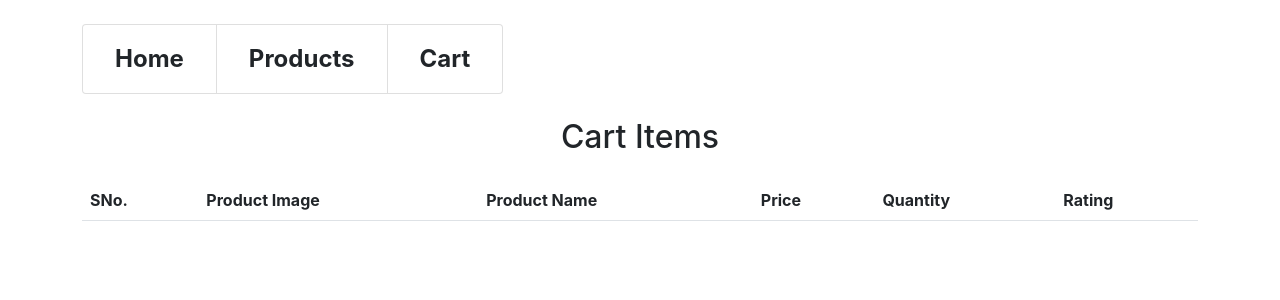
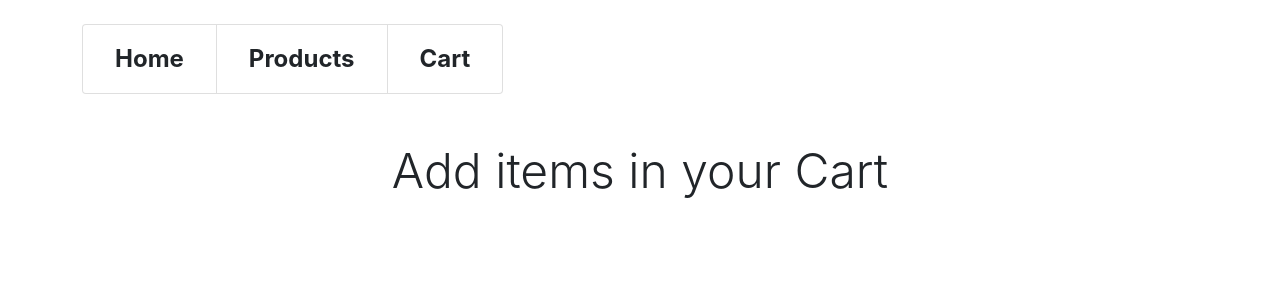
Before and after one commit to Vikas8920/React_Practice_Tasks, a React (Create React App) app: page /cart in a window 1280 px wide. Shown: the top 300 px of the page. Built offline with nearby package versions, Linux system fonts and the light colour scheme.

Commit message:
final change in add to cart task

```diff
--- a/src/App.js
+++ b/src/App.js
@@ -18,7 +18,7 @@ const App = () => {
       <Routes>
         <Route path='/home' element={<Home/>}/>
         <Route path='/products' element={<ProductList addToCart={addToCart}/>}/>
-        <Route path='/cart' element={<Cart cart={cart}/>}/>
+        <Route path='/cart' element={(cart.length!=0)?<Cart cart={cart}/>:<div className='display-5 text-center mt-5'>Add items in your Cart</div>}/>
       </Routes>
     </Router>
   );
```
